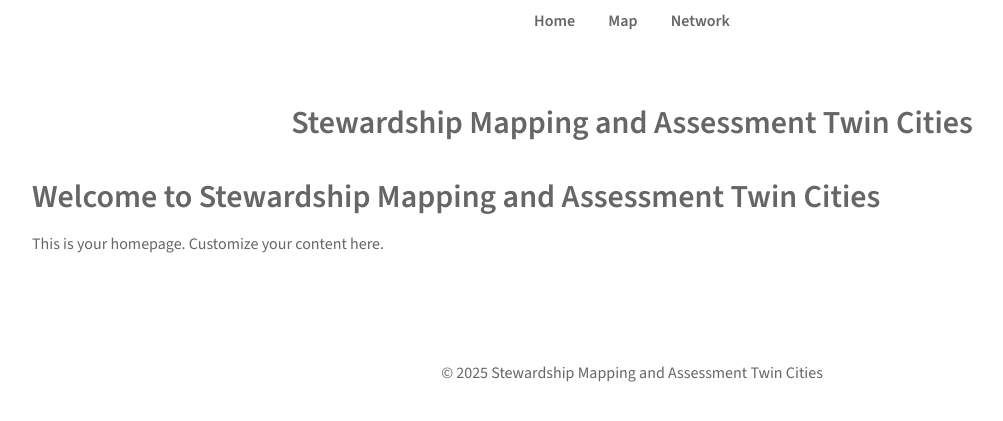
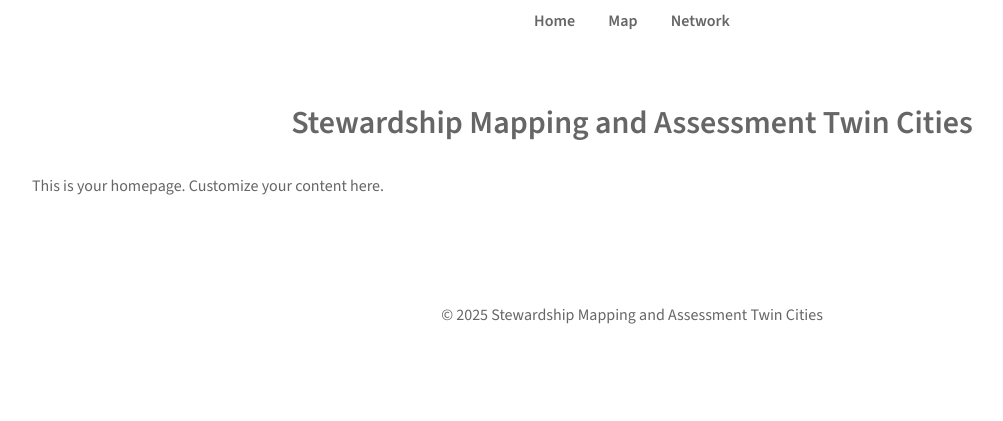
Before and after one commit to sallydonovan/mspstewmap, a Jekyll site: the page built from index.md, in a window 1280 px wide. Shown: the top 421 px of the page, without its empty margins (8-1011 px from the left). Built offline with Jekyll 4.4.1, drawn with Linux system fonts in a browser that asks for light colours.

Commit message:
Update index.md

```diff
--- a/index.md
+++ b/index.md
@@ -3,6 +3,4 @@ title: "Stewardship Mapping and Assessment Twin Cities"
 layout: default
 ---
 
-# Welcome to Stewardship Mapping and Assessment Twin Cities
-
 This is your homepage. Customize your content here.
```
